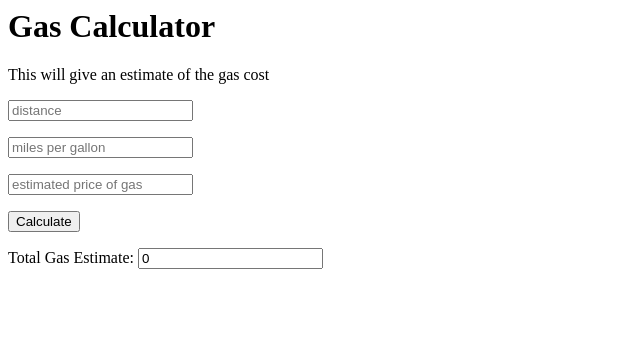
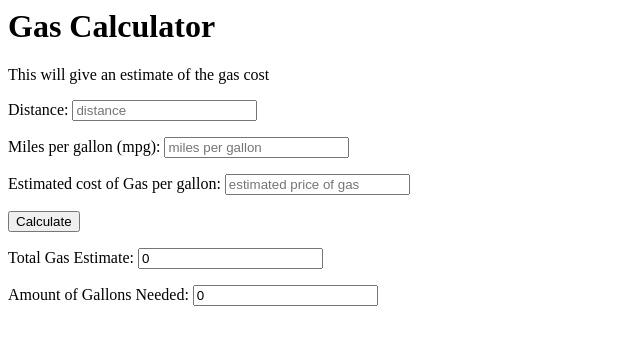
Before and after one commit to moneyesh/TheRoadie, a Flask app: page /gas-calc in a window 1280 px wide. Shown: the top 345 px of the page, without its empty margins (0-640 px from the left). Run offline with Flask 2, Linux system fonts and the light colour scheme.

Commit message:
updated gas calc

```diff
--- a/static/JS/calc.js
+++ b/static/JS/calc.js
@@ -8,11 +8,14 @@ document.querySelector('#gas-form').addEventListener('submit', (evt) => {
   const distance = document.querySelector('#distance_mi').value
   const mpg = document.querySelector('#mpg').value
   const price = document.querySelector('#price').value
-  const total = mpg * distance * price
+  const total = (distance/mpg) * price
+  const total_gallons = (distance/mpg)
   console.log(total)
+  console.log(total_gallons)
+  const money_total = total.toFixed(2);
+  const total_gallons_formatted =  total_gallons.toFixed(2)
 
-
-  document.querySelector('#gas_total').value = total;
-
+  document.querySelector('#gas_total').value = ('$'+money_total);
+  document.querySelector('#gallons_needed').value = total_gallons_formatted;
 
 });
--- a/templates/gas-calc.html
+++ b/templates/gas-calc.html
@@ -10,18 +10,25 @@
     </p>
     <form id="gas-form">
         <p>
+        <label>Distance: </label>
         <input type="text" id="distance_mi" name="distance" placeholder="distance"></input>
         </p>
         <p>
+            <label>Miles per gallon (mpg): </label>
             <input type="text" id="mpg" name="mpg" placeholder="miles per gallon"></input>
         </p>
         <p>
+            <label>Estimated cost of Gas per gallon: </label>
             <input type="text" id="price" name="price" placeholder="estimated price of gas"></input>
             </p>
         <button type="submit" id="total">Calculate</button>
         <p>
             <label>Total Gas Estimate:</label>
-            <input type="number" readonly value="0" id="gas_total">
+            <input type="text" readonly value="0" id="gas_total">
+        </p>
+        <p>
+            <label for="gallons-needed">Amount of Gallons Needed:</label>
+            <input type="number" readonly value="0" id="gallons_needed">
         </p>
     </form>
 
```
Also changed, not shown: static/JS/map.js (+0 -15 lines).
